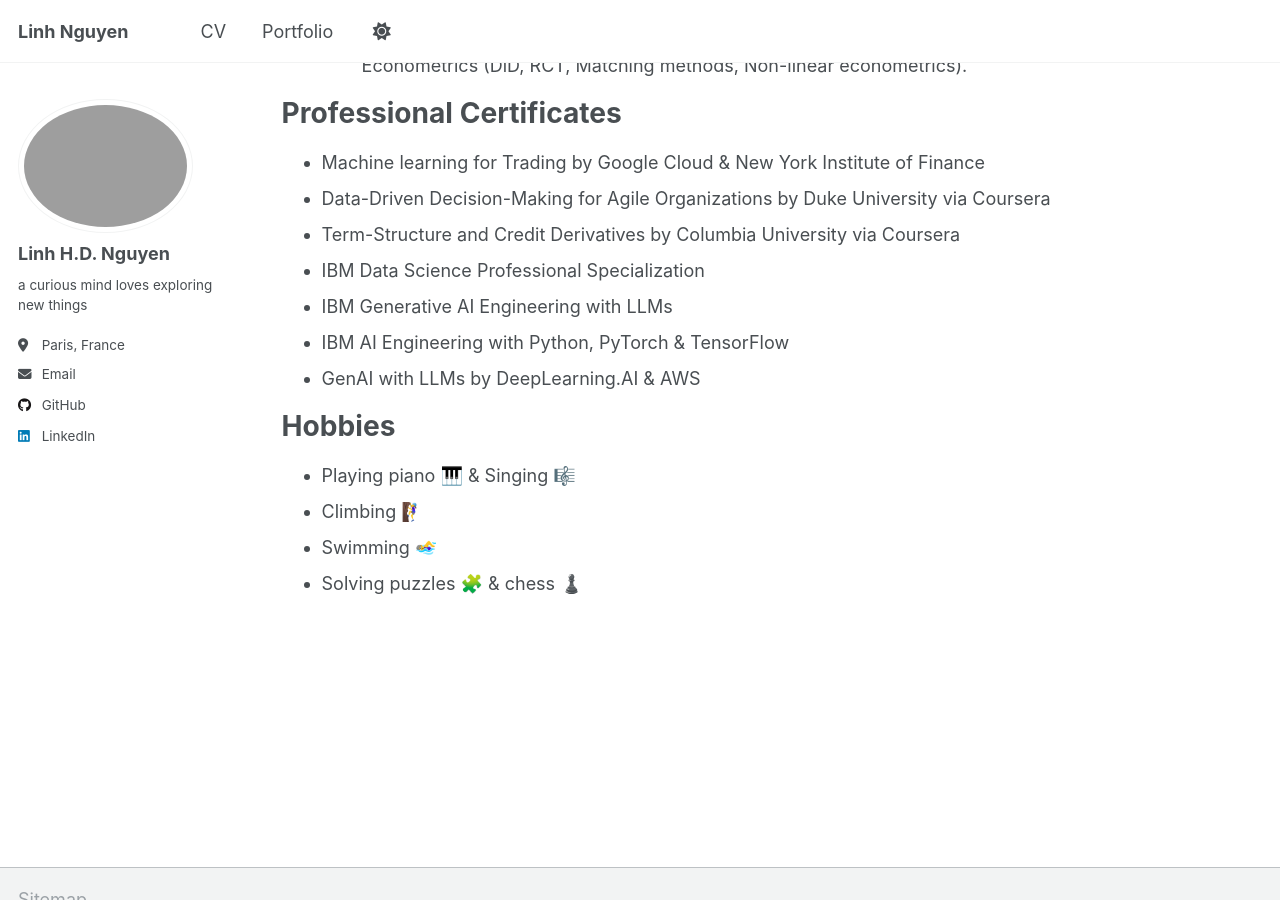
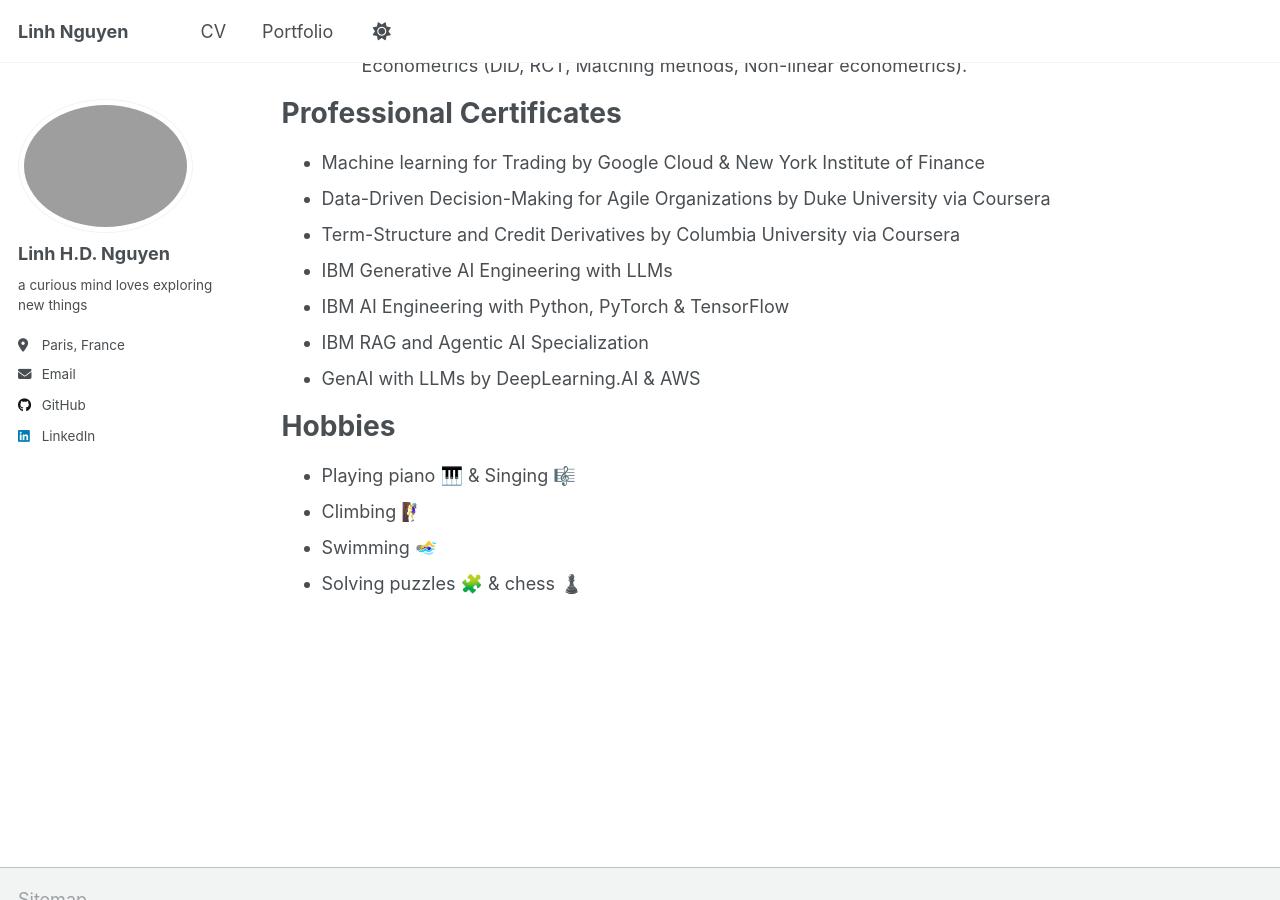
Before and after one commit to hdlinhnguyen/hdlinhnguyen.github.io, a Jekyll site: the page built from _pages/cv.md, in a window 1280 px wide and 900 px high, scrolled down 1340 px. Built offline with Jekyll 4.4.1, drawn with Linux system fonts in a browser that asks for light colours; emoji names are drawn with the system emoji font; a script that is not in the unit is left out.

Commit message:
Update cv.md

```diff
--- a/_pages/cv.md
+++ b/_pages/cv.md
@@ -52,9 +52,9 @@ Professional Certificates
 * Machine learning for Trading by Google Cloud & New York Institute of Finance
 * Data-Driven Decision-Making for Agile Organizations by Duke University via Coursera
 * Term-Structure and Credit Derivatives by Columbia University via Coursera
-* IBM Data Science Professional Specialization
 * IBM Generative AI Engineering with LLMs
 * IBM AI Engineering with Python, PyTorch & TensorFlow
+* IBM RAG and Agentic AI Specialization
 * GenAI with LLMs by DeepLearning.AI & AWS
 
 Hobbies
```
